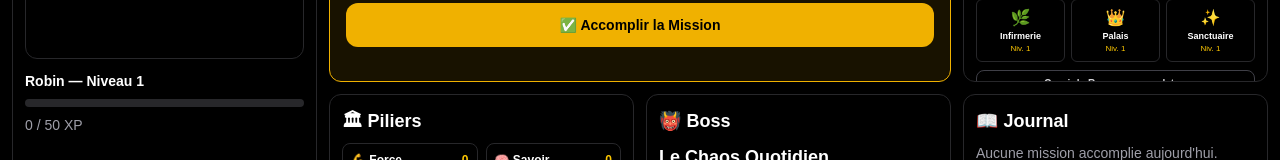
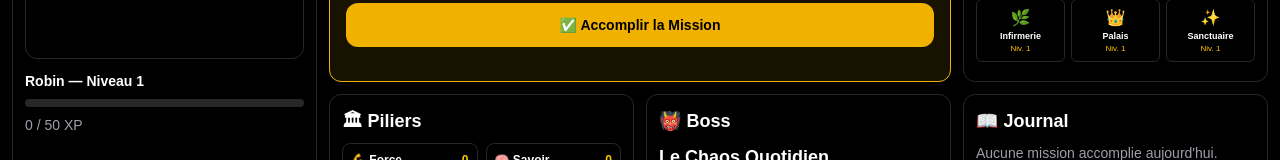
Before and after one commit to RobinWhitman/ras, a Next.js app: page / in a window 1280 px wide. Shown: the part 206-366 px from the top of the page. Built offline with nearby package versions, Linux system fonts and the light colour scheme.

Commit message:
Fix - Suppression bouton Royaume dashboard

```diff
--- a/src/components/dashboard/KingdomPanel.tsx
+++ b/src/components/dashboard/KingdomPanel.tsx
@@ -1,4 +1,3 @@
-import Link from "next/link";
 import Card from "@/components/Card";
 import {
   buildingNames,
@@ -54,13 +53,6 @@ export default function KingdomPanel({
           );
         })}
       </div>
-
-      <Link
-        href="/kingdom"
-        className="mt-2 block rounded-lg border border-zinc-700 px-3 py-1.5 text-center text-[10px] font-bold text-zinc-300 transition hover:border-yellow-500 hover:text-yellow-400"
-      >
-        Ouvrir le Royaume complet →
-      </Link>
     </Card>
   );
 }
```
